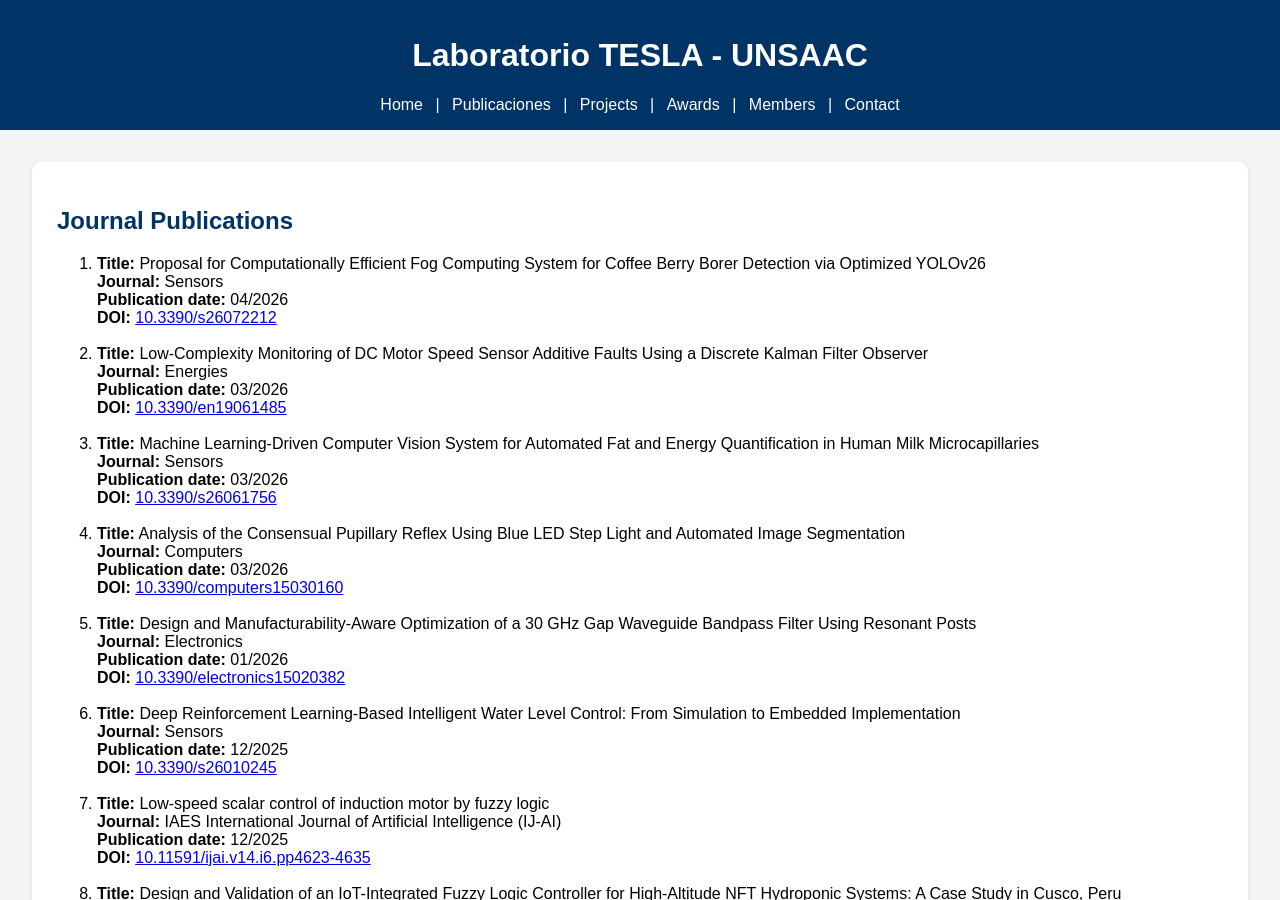
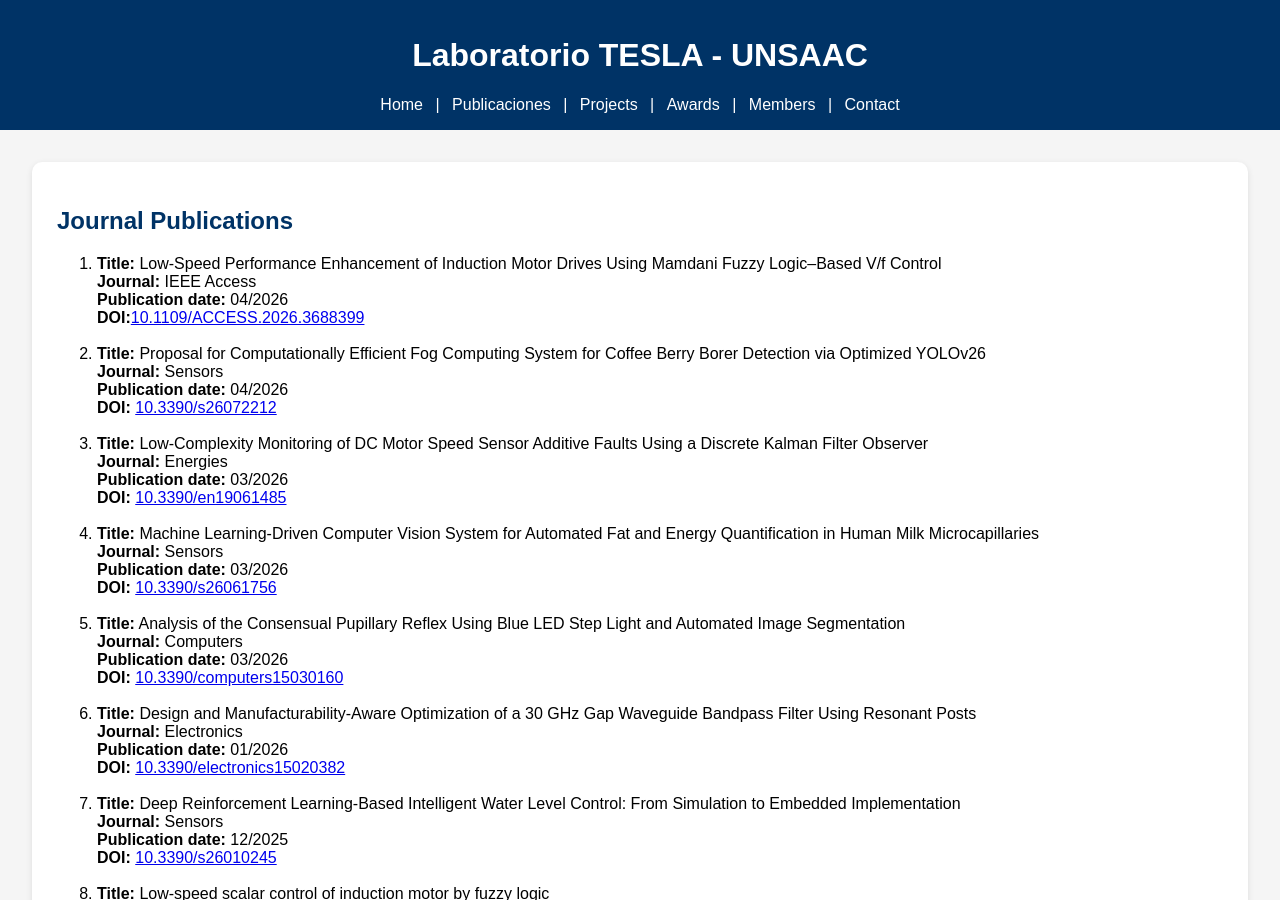
Before and after one commit to laboratoriotesla-unsaac/laboratoriotesla-unsaac.github.io, a Jekyll site: the page built from publications.html, in a window 1280 px wide and 900 px high. Built offline with Jekyll 4.4.1, drawn with Linux system fonts in a browser that asks for light colours.

Commit message:
Actualizar conteni

```diff
--- a/publications.html
+++ b/publications.html
@@ -7,6 +7,13 @@ title: Publicaciones Científicas
 
   <h1>Journal Publications</h1>
   <ol>
+    <li>
+      <strong>Title:</strong> Low-Speed Performance Enhancement of Induction Motor Drives Using Mamdani Fuzzy Logic–Based V/f Control <br>
+        <strong>Journal:</strong> IEEE Access<br>
+        <strong>Publication date:</strong> 04/2026<br>
+        <strong>DOI:</strong><a href="https://doi.org/10.1109/ACCESS.2026.3688399" target="_blank">10.1109/ACCESS.2026.3688399</a>
+      </li>
+    <br>
     <li>
       <strong>Title:</strong> Proposal for Computationally Efficient Fog Computing System for Coffee Berry Borer Detection via Optimized YOLOv26<br>
       <strong>Journal:</strong> Sensors<br>
```
